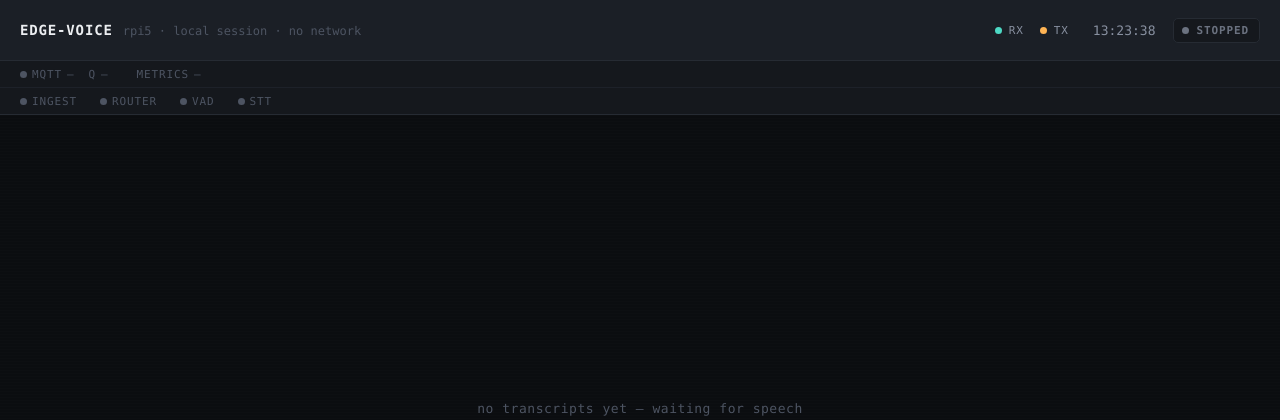
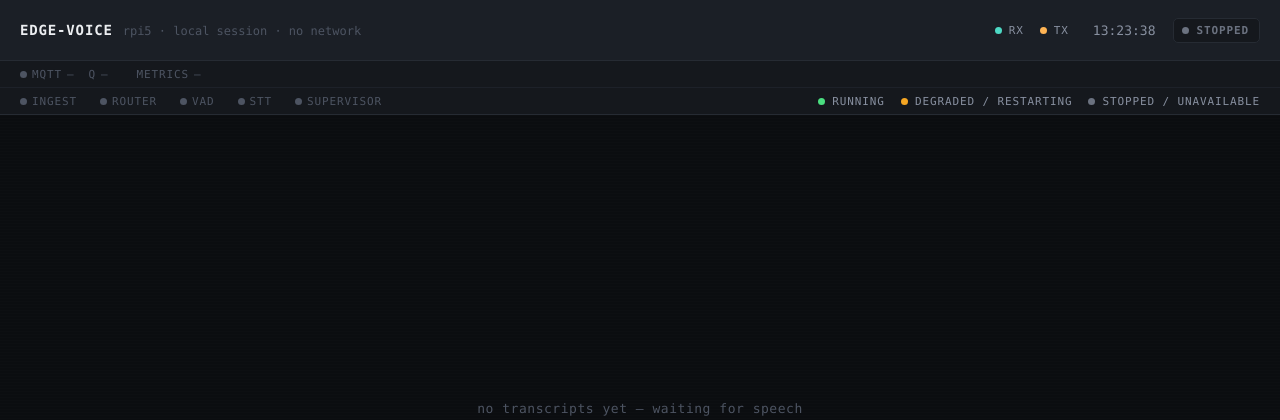
Before and after one commit to Michae1Park/edge-voice, a FastAPI app: page / in a window 1280 px wide. Shown: the top 420 px of the page. Run offline with FastAPI, Linux system fonts and the light colour scheme; data that the repository does not hold is empty.

Commit message:
feat(health,webui): surface supervisor thread liveness and add module status legend

```diff
--- a/src/edge_voice/pipeline/orchestrator.py
+++ b/src/edge_voice/pipeline/orchestrator.py
@@ -211,6 +211,11 @@ class PipelineOrchestrator:
                 if name in workers and workers[name] == "running":
                     workers[name] = str(info["state"])
             degraded = self._supervisor.is_degraded()
+            # The supervisor watches every worker above but nothing watches
+            # it -- if its own thread dies, `degraded`/restart state here
+            # just freezes at its last tick rather than reporting the loss.
+            # Surface its own liveness the same way as any other worker.
+            workers[self._supervisor.name] = "running" if self._supervisor.is_alive() else "stopped"
         return {"running": running, "degraded": degraded, "workers": workers}
 
     def queue_depths(self) -> dict[str, int]:
--- a/src/edge_voice/webui/templates/console.html
+++ b/src/edge_voice/webui/templates/console.html
@@ -229,6 +229,10 @@
      absent while the state is still known). */
   .strip.modules {
     border-bottom: 1px solid var(--line);
+  }
+  #modules {
+    display: flex;
+    align-items: center;
     gap: 18px;
   }
   .mod-name { color: inherit; }
@@ -385,6 +389,15 @@
     outline-offset: 2px;
   }
   .jump[hidden] { display: none; }
+
+  /* ── color legend ───────────────────────────────────── */
+  /* Static key for the dot colors used on the module chips, living in the
+     same status strip they describe -- kiosk has no mouse, so this stays
+     visible rather than living behind a hover/tap affordance. */
+
+  .strip.modules .legend-group {
+    margin-left: auto;
+  }
 </style>
 </head>
 <body>
@@ -412,7 +425,14 @@
     <span class="chip dim" id="chipMetrics">metrics <span class="val" id="metricsVal">&mdash;</span></span>
   </div>
 
-  <div class="strip modules" id="modules"></div>
+  <div class="strip modules">
+    <span class="chip-group" id="modules"></span>
+    <span class="legend-group">
+      <span class="legend"><span class="dot" style="background:var(--live)"></span>running</span>
+      <span class="legend"><span class="dot" style="background:var(--degraded)"></span>degraded / restarting</span>
+      <span class="legend"><span class="dot" style="background:var(--stopped)"></span>stopped / unavailable</span>
+    </span>
+  </div>
 
   <main class="feed" id="feed">
     <div class="feed-inner" id="feedInner">
@@ -452,6 +472,10 @@
       { worker: "ChannelRouter", label: "router", latency: "router" },
       { worker: "VADWorker", label: "vad", latency: "vad_silero" },
       { worker: "STTWorker", label: "stt", latency: "stt" },
+      // Not a pipeline stage -- the thread that restarts the ones above.
+      // Nothing restarts it in turn, so its state is only ever
+      // running/stopped, never restarting/degraded.
+      { worker: "Supervisor", label: "supervisor", latency: null },
     ];
 
     var cursorRow = document.createElement("div");
```
Also changed, not shown: tests/test_webui_app.py (+4 -1 lines).
